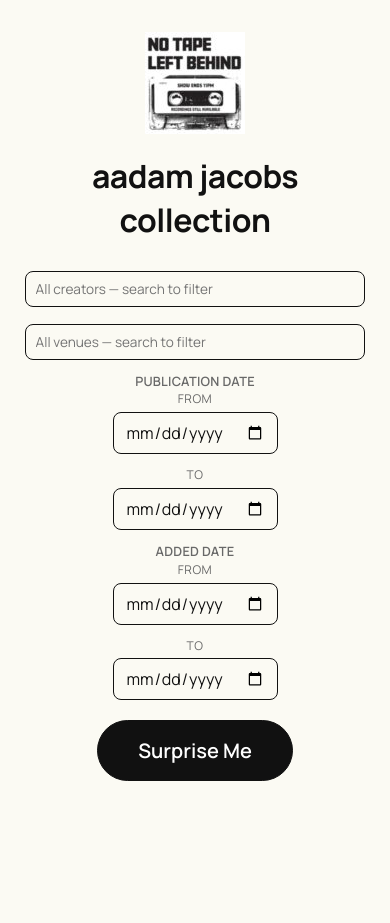
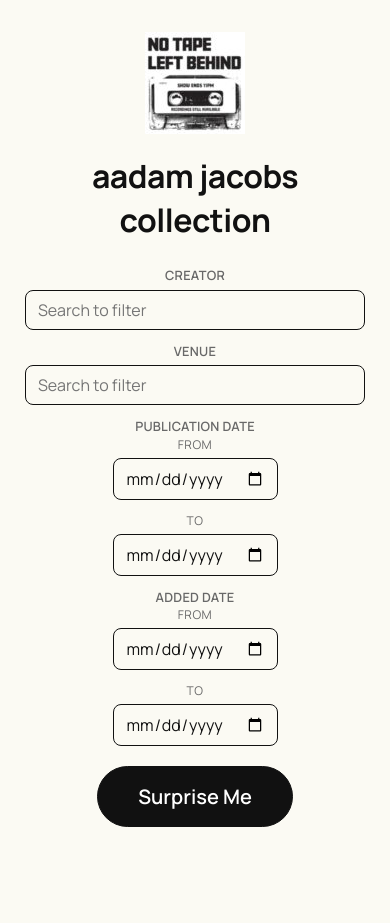
Before and after one commit to wmp3/ajcproject-player, a Flask app: page / in a window 390 px wide. Before the commit the page ends 781 px from the top, so only its background shows below. Run offline with Flask 3, Linux system fonts and the light colour scheme; data that the repository does not hold is empty; some libraries are stand-ins or nearby versions.

Commit message:
update filter ui

```diff
--- a/templates/index.html
+++ b/templates/index.html
@@ -122,10 +122,11 @@
     }
 
     #filters {
-      display: flex;
-      flex-direction: column;
-      gap: 0.75rem;
-      align-items: center;
+      display: grid;
+      grid-template-columns: repeat(2, auto);
+      gap: 0.75rem 2rem;
+      justify-content: center;
+      align-items: start;
       margin-bottom: 1.25rem;
     }
 
@@ -246,6 +247,11 @@
         height: 48px;
       }
 
+      #filters {
+        grid-template-columns: 1fr;
+        justify-items: center;
+      }
+
       .venue-label {
         display: block;
         width: 100%;
@@ -255,8 +261,6 @@
       #creator-input {
         min-width: 0;
         width: 100%;
-        font-size: 0.85rem;
-        padding: 0.5rem 0.6rem;
       }
 
       .filter-group {
@@ -275,14 +279,16 @@
   <h1>aadam jacobs collection</h1>
   <div id="filters">
     <div class="filter-group">
+      <div class="filter-caption">Creator</div>
       <label class="venue-label">
-        <input type="text" id="creator-input" list="creator-options" placeholder="All creators — search to filter" autocomplete="off">
+        <input type="text" id="creator-input" list="creator-options" placeholder="Search to filter" autocomplete="off">
         <datalist id="creator-options"></datalist>
       </label>
     </div>
     <div class="filter-group">
+      <div class="filter-caption">Venue</div>
       <label class="venue-label">
-        <input type="text" id="venue-input" list="venue-options" placeholder="All venues — search to filter" autocomplete="off">
+        <input type="text" id="venue-input" list="venue-options" placeholder="Search to filter" autocomplete="off">
         <datalist id="venue-options"></datalist>
       </label>
     </div>
```
